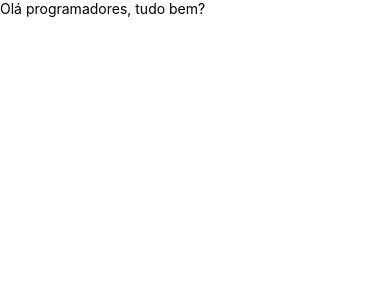
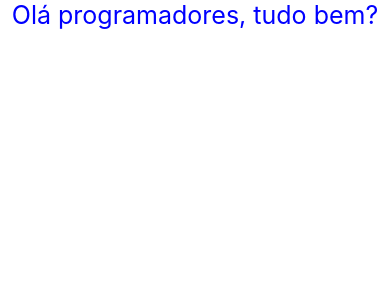
Before and after one commit to Alexandre-CES/desenvolve-React-Native, a React Native app in the folder teste/: screen / in a window 390 px wide. Shown: the top 300 px of the page. Built offline with nearby package versions, Linux system fonts and the light colour scheme.

Commit message:
text align

```diff
--- a/teste/App.js
+++ b/teste/App.js
@@ -4,7 +4,7 @@ import { View, Text } from 'react-native';
 const App = ()=>{
     return (
         <View>
-            <Text>
+            <Text style={{fontSize:25,color:'blue', textAlign:'center'}}>
                 Olá programadores, tudo bem?
             </Text>
         </View>
```
